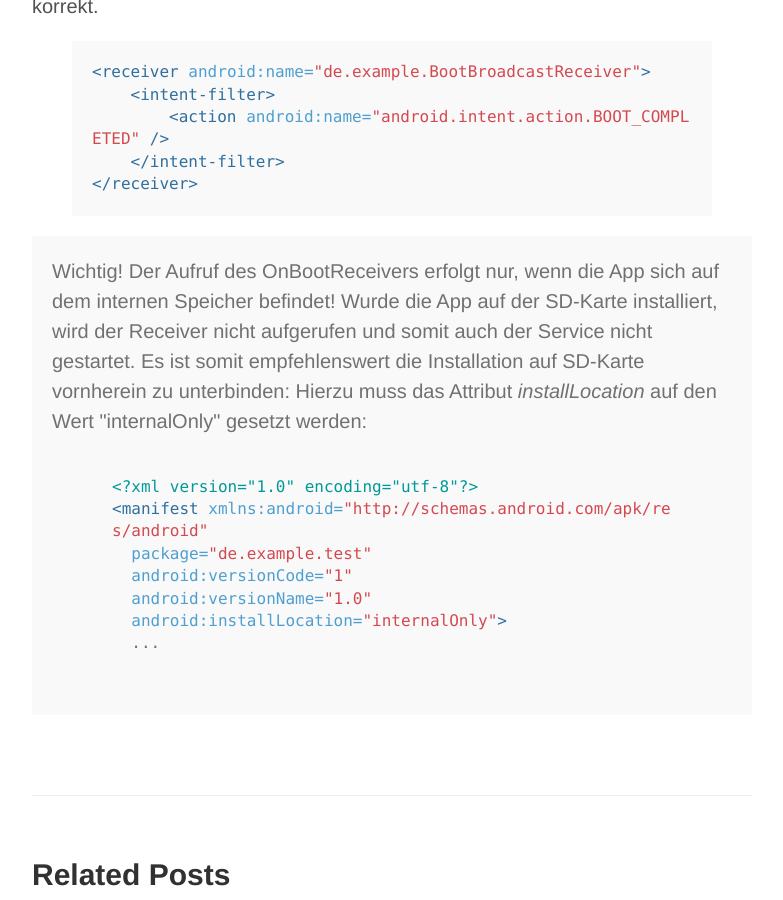
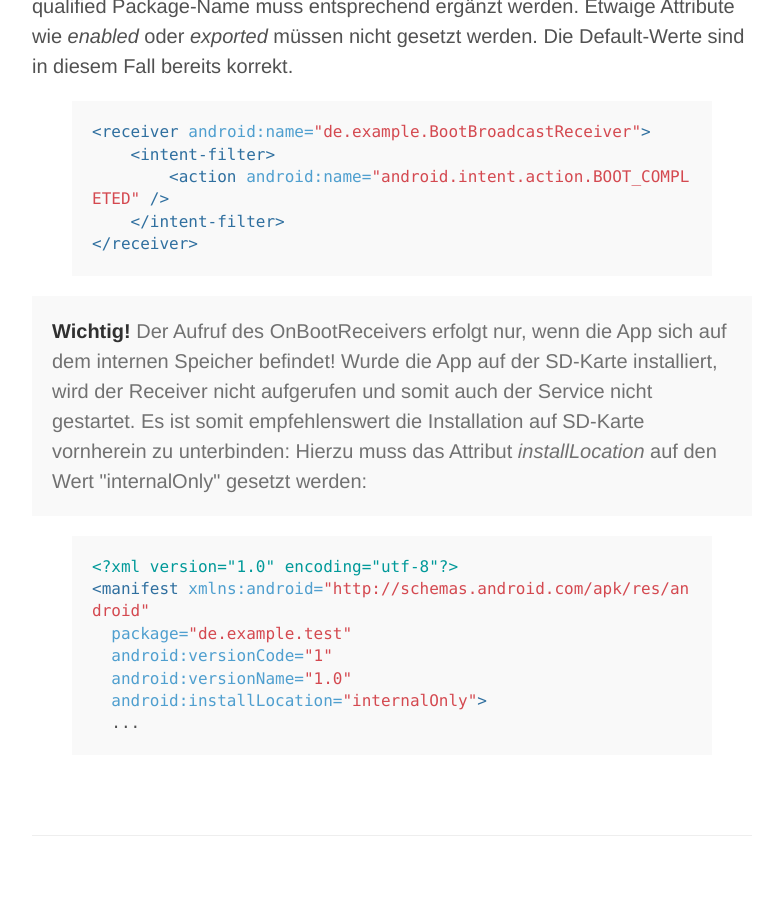
Before and after one commit to andreasschrade/andreasschrade.github.com, a Jekyll site: the page built from _posts/2014-02-01-android-service-start-bei-boot.md, in a window 1280 px wide and 900 px high, scrolled down 1425 px. Shown: the whole window, without its empty margins (248-1031 px from the left). Built offline with Jekyll 4.4.1, drawn with Linux system fonts in a browser that asks for light colours; Markdown is read by kramdown in place of the engine named in the settings.

Commit message:
fixed some markdown issues

```diff
--- a/_posts/2014-02-01-android-service-start-bei-boot.md
+++ b/_posts/2014-02-01-android-service-start-bei-boot.md
@@ -16,11 +16,12 @@
 
 Zur Integration sind folgende Schritte notwendig:
 
-1. Permission "RECEIVE_BOOT_COMPLETED" im Manifest ergänzen
+1. Permission "RECEIVE\_BOOT\_COMPLETED" im Manifest ergänzen
 2. Individuelle Implementierung eines BroadcastReceiver
 3. BroadcastReceiver im Manifest registrieren
 
 <strong>1. Permission ergänzen</strong>
+
 Im Manifest der Applikation muss folgende Berechtigung eingefügt werden:
 
 {% highlight xml %}
@@ -28,6 +29,7 @@
 {% endhighlight %}
 
 <strong>2. BroadcastReceiver implementieren</strong>
+
 Der stattgefundene Boot-Prozess wird mittels dem Broadcast "BOOT_COMPLETED" signalisiert.
 Hierzu wird ein separater BroadcastReceiver benötigt, der auf diesen Broadcast lauscht und den Start des Services vornimmt:
 
@@ -42,6 +44,7 @@
 {% endhighlight %}
 
 <strong>3. BroadcastReceiver registrieren</strong>
+
 Zuletzt muss der zuvor erzeugte Receiver im Manifest registriert werden.
 Der full-qualified Package-Name muss entsprechend ergänzt werden. Etwaige Attribute wie <em>enabled</em> oder <em>exported</em> müssen nicht gesetzt werden.
 Die Default-Werte sind in diesem Fall bereits korrekt.
@@ -56,11 +59,12 @@
 
 
 <div class="message">
-  Wichtig!
+  <strong>Wichtig!</strong>
   Der Aufruf des OnBootReceivers erfolgt nur, wenn die App sich auf dem internen Speicher befindet!
   Wurde die App auf der SD-Karte installiert, wird der Receiver nicht aufgerufen und somit auch der Service nicht gestartet.
   Es ist somit empfehlenswert die Installation auf SD-Karte vornherein zu unterbinden:
   Hierzu muss das Attribut <em>installLocation</em> auf den Wert "internalOnly" gesetzt werden:
+</div>
   {% highlight xml %}
 <?xml version="1.0" encoding="utf-8"?>
 <manifest xmlns:android="http://schemas.android.com/apk/res/android"
@@ -70,4 +74,3 @@
   android:installLocation="internalOnly">
   ...
 {% endhighlight %}
-</div>
```
